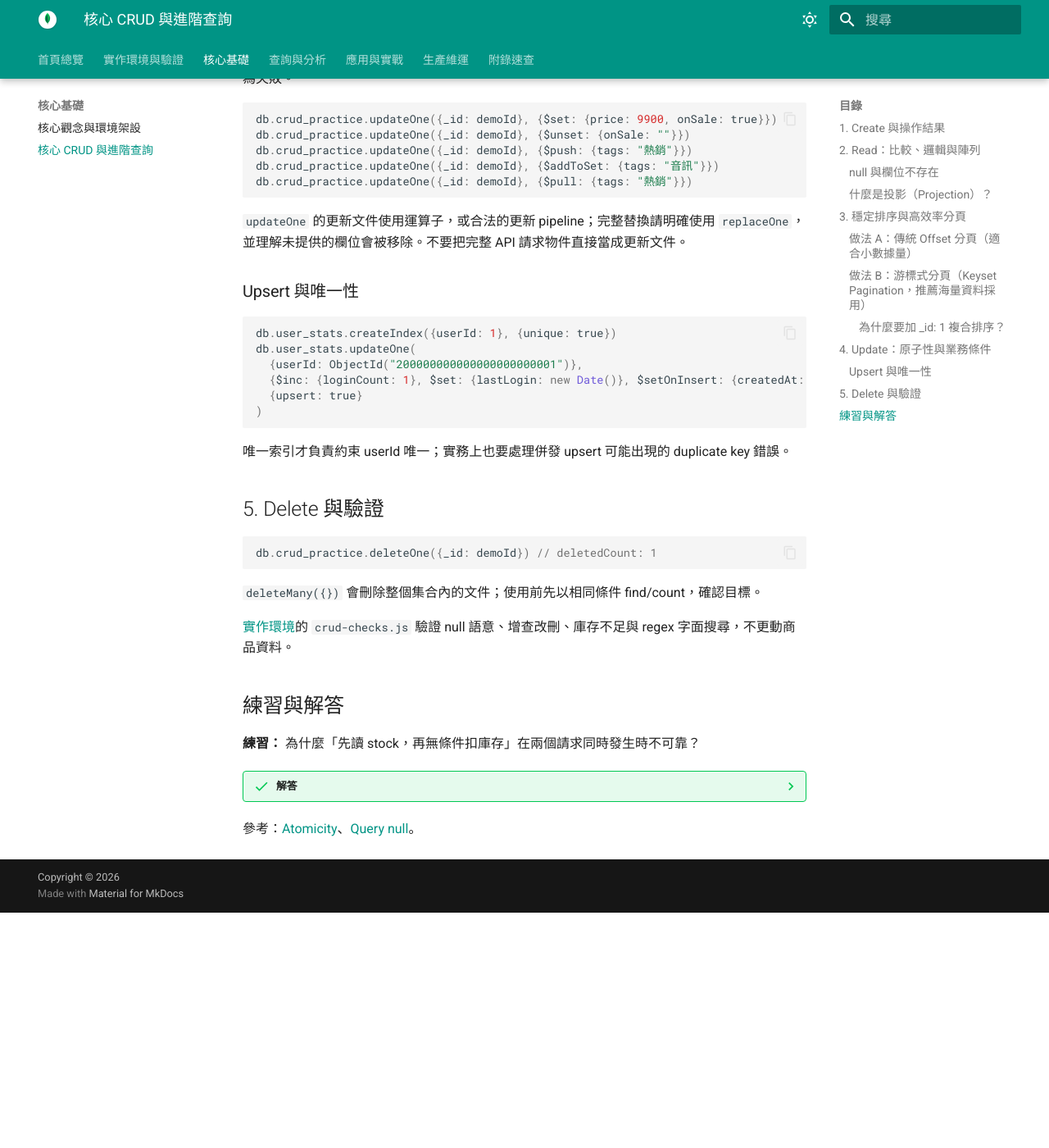
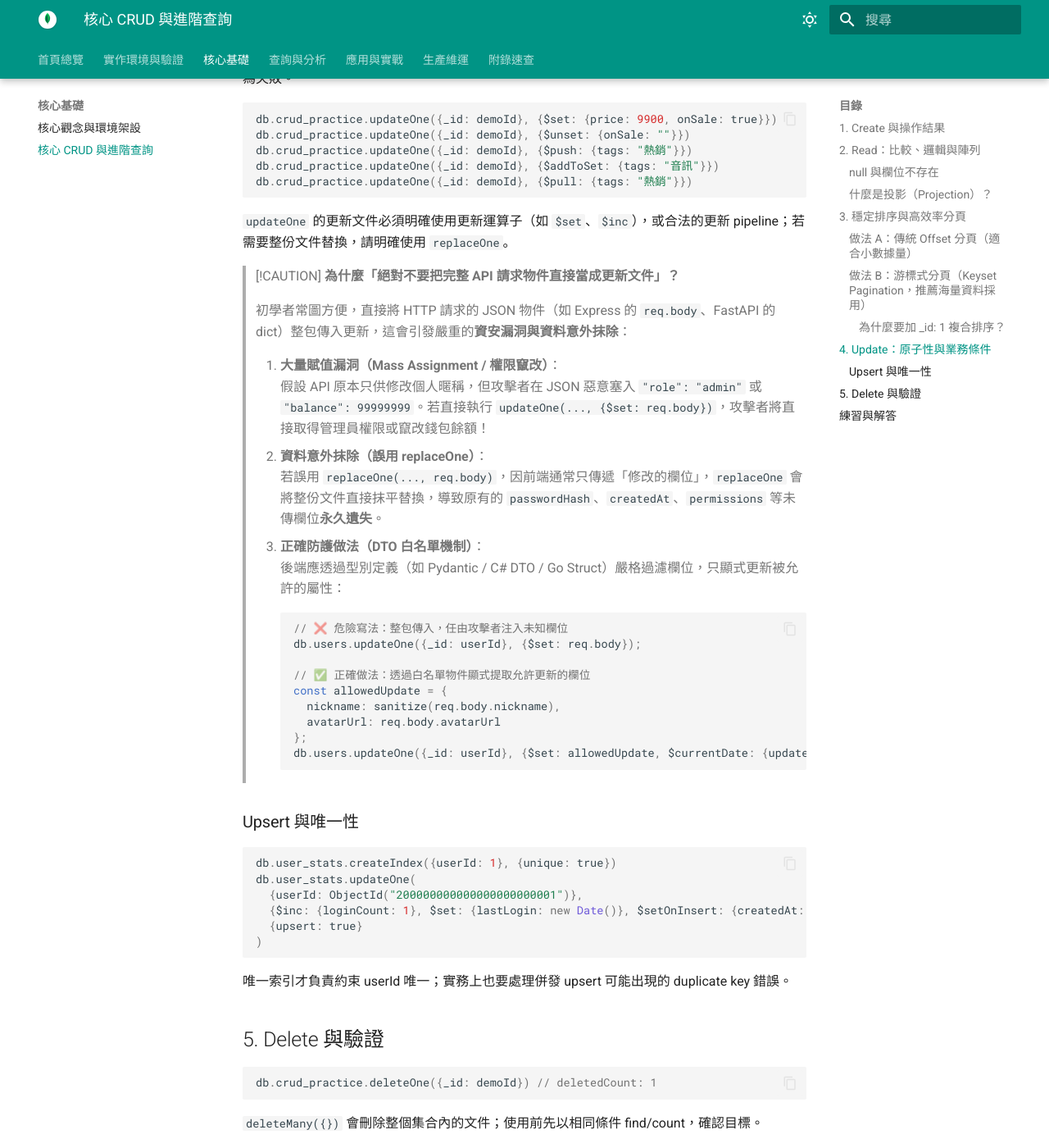
Before and after one commit to Vincent0218/mongo_learning, an MkDocs documentation site: the page built from docs/02-crud.md, in a window 1280 px wide and 1400 px high, scrolled down 3858 px. Shown: the whole window at 82% size. Built offline with MkDocs 1.6.1 and Material for MkDocs 9.7.7, drawn with Linux system fonts in a browser that asks for light colours; before the commit the page ends 4971 px from its top, so only the background shows below that.

Commit message:
docs: 詳解避免將未過濾 API 請求直接作為更新文件的資安風險與白名單做法

````diff
--- a/docs/02-crud.md
+++ b/docs/02-crud.md
@@ -166,7 +166,31 @@ db.crud_practice.updateOne({_id: demoId}, {$addToSet: {tags: "音訊"}})
 db.crud_practice.updateOne({_id: demoId}, {$pull: {tags: "熱銷"}})
 ```
 
-`updateOne` 的更新文件使用運算子，或合法的更新 pipeline；完整替換請明確使用 `replaceOne`，並理解未提供的欄位會被移除。不要把完整 API 請求物件直接當成更新文件。
+`updateOne` 的更新文件必須明確使用更新運算子（如 `$set`、`$inc`），或合法的更新 pipeline；若需要整份文件替換，請明確使用 `replaceOne`。
+
+> [!CAUTION]
+> **為什麼「絕對不要把完整 API 請求物件直接當成更新文件」？**
+>
+> 初學者常圖方便，直接將 HTTP 請求的 JSON 物件（如 Express 的 `req.body`、FastAPI 的 dict）整包傳入更新，這會引發嚴重的**資安漏洞與資料意外抹除**：
+>
+> 1. **大量賦值漏洞（Mass Assignment / 權限竄改）**：
+>    假設 API 原本只供修改個人暱稱，但攻擊者在 JSON 惡意塞入 `"role": "admin"` 或 `"balance": 99999999`。若直接執行 `updateOne(..., {$set: req.body})`，攻擊者將直接取得管理員權限或竄改錢包餘額！
+> 2. **資料意外抹除（誤用 replaceOne）**：
+>    若誤用 `replaceOne(..., req.body)`，因前端通常只傳遞「修改的欄位」，`replaceOne` 會將整份文件直接抹平替換，導致原有的 `passwordHash`、`createdAt`、`permissions` 等未傳欄位**永久遺失**。
+> 3. **正確防護做法（DTO 白名單機制）**：
+>    後端應透過型別定義（如 Pydantic / C# DTO / Go Struct）嚴格過濾欄位，只顯式更新被允許的屬性：
+>    ```javascript
+>    // ❌ 危險寫法：整包傳入，任由攻擊者注入未知欄位
+>    db.users.updateOne({_id: userId}, {$set: req.body});
+>
+>    // ✅ 正確做法：透過白名單物件顯式提取允許更新的欄位
+>    const allowedUpdate = {
+>      nickname: sanitize(req.body.nickname),
+>      avatarUrl: req.body.avatarUrl
+>    };
+>    db.users.updateOne({_id: userId}, {$set: allowedUpdate, $currentDate: {updatedAt: true}});
+>    ```
+
 
 ### Upsert 與唯一性
 
````
